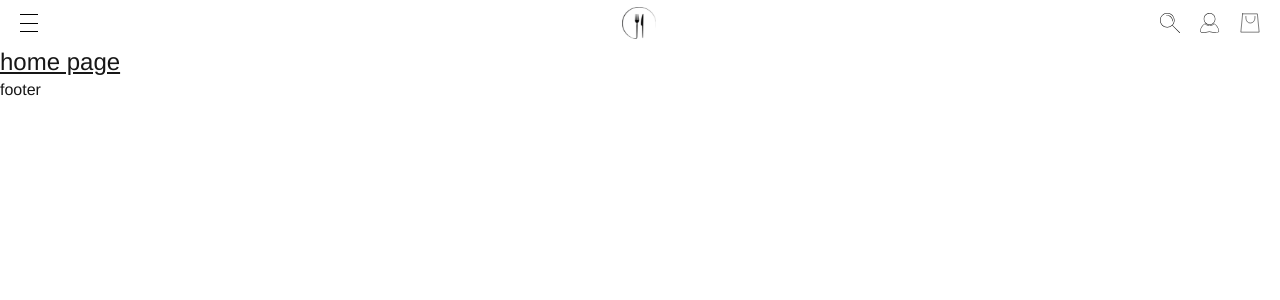
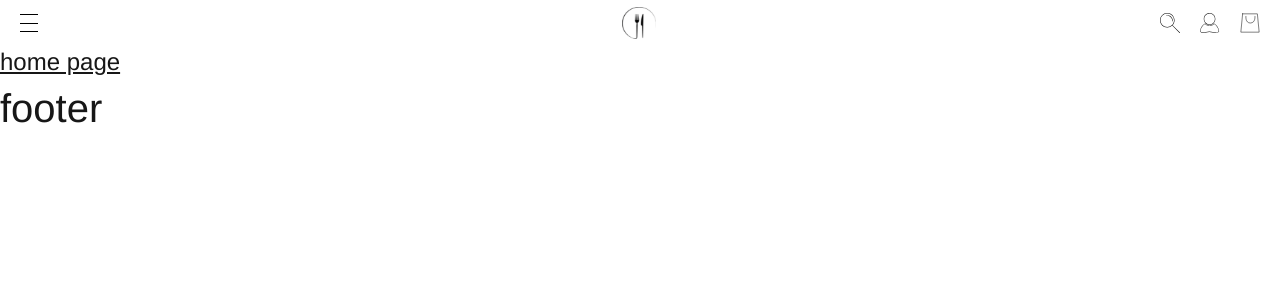
Before and after one commit to ilayG0/epicure, a Next.js app: page / in a window 1280 px wide. Shown: the top 300 px of the page. Built offline with nearby package versions, Linux system fonts and the light colour scheme.

Commit message:
update css to tailwind

```diff
--- a/app/globals.css
+++ b/app/globals.css
@@ -3,13 +3,6 @@
 :root {
   --background: #ffffff;
   --foreground: #171717;
-}
-
-@theme inline {
-  --color-background: var(--background);
-  --color-foreground: var(--foreground);
-  --font-sans: var(--font-geist-sans);
-  --font-mono: var(--font-geist-mono);
 }
 
 @media (prefers-color-scheme: dark) {
@@ -19,18 +12,19 @@
   }
 }
 
+@layer base {
   body {
+    @apply font-thin;
+    font-family: "Helvetica Neue";
     background: var(--background);
     color: var(--foreground);
-  font-weight: 100;
-  font-family: "Helvetica Neue";
   }
 
   h1 {
-  size: 32;
-  color: #000000;
+    @apply text-[32px] text-black;
   }
 
-h3{
-  font-weight: normal;
+  h3 {
+    @apply text-[40px] font-normal;
   }
+}
```
Lines whose indentation alone changed are shown as unchanged.
